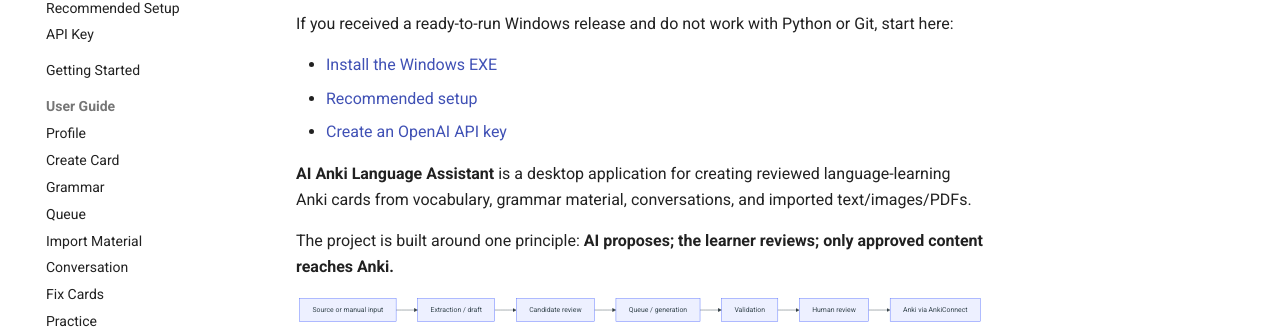
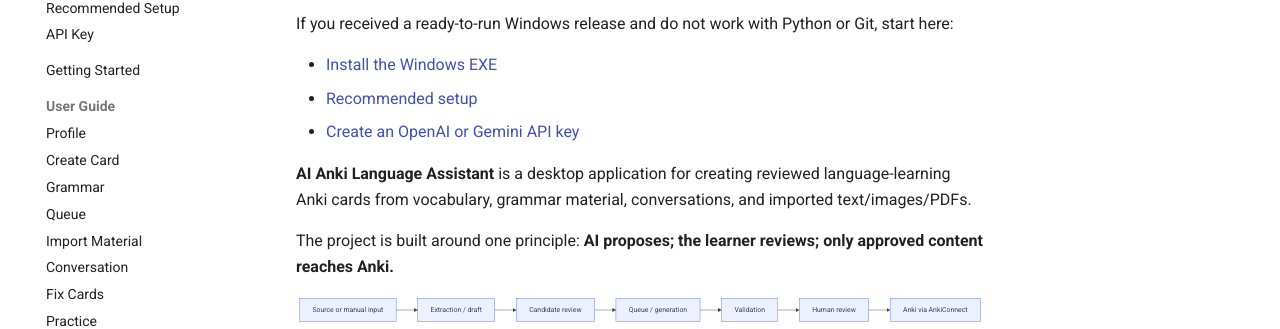
Before and after one commit to paulinap92/ai-anki-language-assistant, an MkDocs documentation site: the page built from docs/index.md, in a window 1280 px wide and 900 px high. Shown: the part 220-549 px from the top of the window. Built offline with MkDocs 1.6.1 and Material for MkDocs 9.7.7, drawn with Linux system fonts in a browser that asks for light colours; comment, search, counter and statistics services are not loaded.

Commit message:
docs: mention Gemini on manual home

```diff
--- a/docs/index.md
+++ b/docs/index.md
@@ -6,7 +6,7 @@
 
 - [Install the Windows EXE](installation/windows-exe.md)
 - [Recommended setup](installation/recommended-setup.md)
-- [Create an OpenAI API key](installation/api-keys.md)
+- [Create an OpenAI or Gemini API key](installation/api-keys.md)
 
 
 **AI Anki Language Assistant** is a desktop application for creating reviewed language-learning Anki cards from vocabulary, grammar material, conversations, and imported text/images/PDFs.
```
